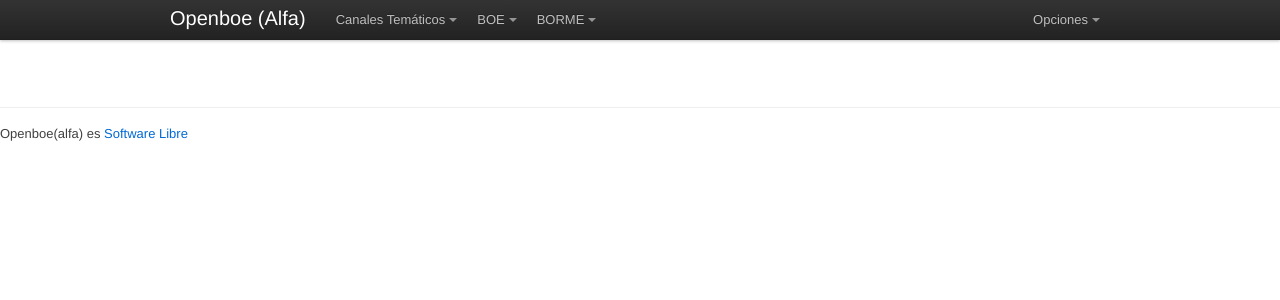
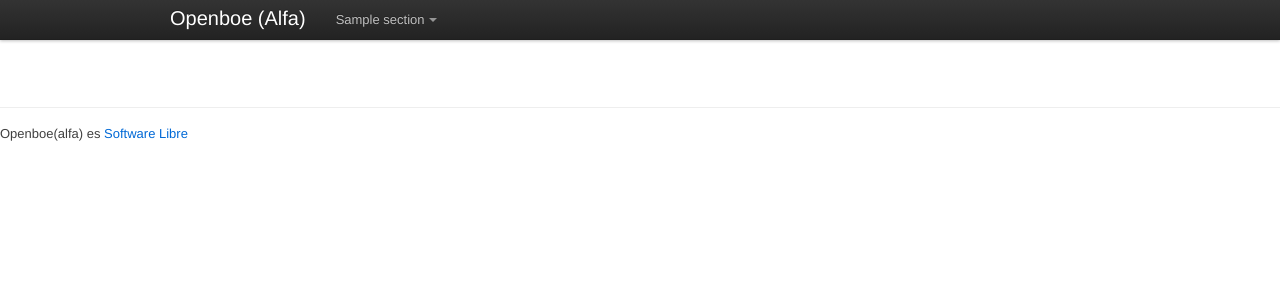
Before and after one commit to javaguirre/openboe, a Flask app: template templates/base.html in a window 1280 px wide. Shown: the top 300 px of the page. Run offline with Flask 2, Linux system fonts and the light colour scheme; the template is opened without the code that fills it: most values are stand-ins (such as "Sample title", 1, 10 or a date in 2020); parts of the project's set-up code (start-up, migrations or seed data) failed here and were passed over; some libraries are stand-ins or nearby versions.

Commit message:
Refactoring to take links from db

```diff
--- a/application.py
+++ b/application.py
@@ -10,53 +10,35 @@ from db import Db
 def treat_request(type_feed, request, name):
     filter_by = {}
 
-    if type_feed == "boe":
-        rss_topics = boes
-    elif type_feed == 'borme':
-        rss_topics = bormes
-    else:
-        rss_topics = topics
-
     if request.method == 'POST':
         #TODO check POST['q']
         filter_by = {"q": request.form['q'],
                      "from_date": request.form['from'], "to_date": request.form['to']}
 
-    if name in rss_topics:
-        links = parse(RSS_URL + rss_topics['url'] + rss_topics[name], type_feed, filter_by)
+    if name in "hola":
+        #links = parse(RSS_URL + rss_topics['url'] + rss_topics[name], type_feed, filter_by)
+        pass
     else:
         abort(404)
 
-    return filter_by, links
+    return filter_by, []
 
 
 @app.route("/")
 def index():
-    return render_template("index.html", topics=topics, boes=boes, bormes=bormes)
+    sections = Db().get_col('section')
+    feeds = list(Db().get_col('feed'))
+
+    return render_template("index.html", sections=sections, feeds=feeds)
 
 
-@app.route("/feed/<name>", methods=['GET', 'POST'])
+@app.route("/<section>/<name>", methods=['GET', 'POST'])
 def feed(name):
-    filter_by, links = treat_request('topics', request, name)
+    links = Db().has('link', {"feed_id": feed_id})
+    filter_by = 'nothing'
 
     return render_template("feeds.html",
-                           links=links, query=filter_by, topics=topics, bormes=bormes, boes=boes, name=name)
-
-
-@app.route("/borme/<name>", methods=['GET', 'POST'])
-def borme(name):
-    filter_by, links = treat_request('borme', request, name)
-
-    return render_template("feeds.html",
-                           links=links, query=filter_by, topics=topics, bormes=bormes, boes=boes, name=name)
-
-
-@app.route("/boe/<name>", methods=['GET', 'POST'])
-def boe(name):
-    filter_by, links = treat_request('boe', request, name)
-
-    return render_template("feeds.html",
-                           links=links, query=filter_by, topics=topics, bormes=bormes, boes=boes, name=name)
+                           links=links, query=filter_by, name=name)
 
 
 if __name__ == "__main__":
--- a/db.py
+++ b/db.py
@@ -6,7 +6,7 @@ class Db(object):
         conn = Connection()
         self.db = conn[db_name]
 
-    def get_cols(self, col):
+    def get_col(self, col):
         return self.db[col].find()
 
     def has(self, col, query_dict):
--- a/save_feed_items.py
+++ b/save_feed_items.py
@@ -4,7 +4,7 @@ from datetime import datetime
 
 URL = 'http://www.boe.es'
 db_obj = Db()
-feeds = db_obj.get_cols('feed')
+feeds = db_obj.get_col('feed')
 
 for feed in feeds:
     feed_obj = feedparser.parse("".join([URL, feed['url']]))
--- a/templates/base.html
+++ b/templates/base.html
@@ -16,46 +16,27 @@
             <div class="container">
                 <a class="brand" href="{{ url_for('index') }}">Openboe (Alfa)</a>
                 <ul class="nav">
+                        {% for section in sections %}
                             <li class="dropdown">
-                        <a href="#" class="dropdown-toggle">Canales Temáticos</a>
+                                <a href="#" class="dropdown-toggle">{{ section['title'] }}</a>
                                 <ul class="dropdown-menu">
-                            {% for key in topics.keys() %}
-                                {% if key != 'url' %}
-                                    <li><a href="{{ url_for('feed', name=key) }}">{{ key|capitalize }}</a></li>
+                                    {% for feed in feeds %}
+                                        {% if section['_id'] == feed['section_id'] %}
+                                            <li><a href="">{{ feed['title']|capitalize }}</a></li>
                                         {% endif %}
                                     {% endfor %}
                                 </ul>
                             </li>
-                    <li class="dropdown">
-                        <a href="#" class="dropdown-toggle">BOE</a>
-                        <ul class="dropdown-menu">
-                            {% for key in boes.keys() %}
-                                {% if key != 'url' %}
-                                    <li><a href="{{ url_for('boe', name=key) }}">{{ key|capitalize }}</a></li>
-                                {% endif %}
                         {% endfor %}
                 </ul>
-                    </li>
-                    <li class="dropdown">
-                        <a href="#" class="dropdown-toggle">BORME</a>
-                        <ul class="dropdown-menu">
-                            {% for key in bormes.keys() %}
-                                {% if key != 'url' %}
-                                    <li><a href="{{ url_for('borme', name=key) }}">{{ key|capitalize }}</a></li>
-                                {% endif %}
-                            {% endfor %}
-                        </ul>
-                    </li>
-                </ul>
-
-                <ul class="nav secondary-nav">
+                {#<ul class="nav secondary-nav">
                     <li class="dropdown">
                         <a href="#" class="dropdown-toggle">Opciones</a>
                         <ul class="dropdown-menu">
                             <li><label>Próximamente...</label></li>
                         </ul>
                     </li>
-                </ul>
+                </ul> #}
             </div>
         </div>
     </div>
```
Lines whose indentation alone changed are shown as unchanged.
